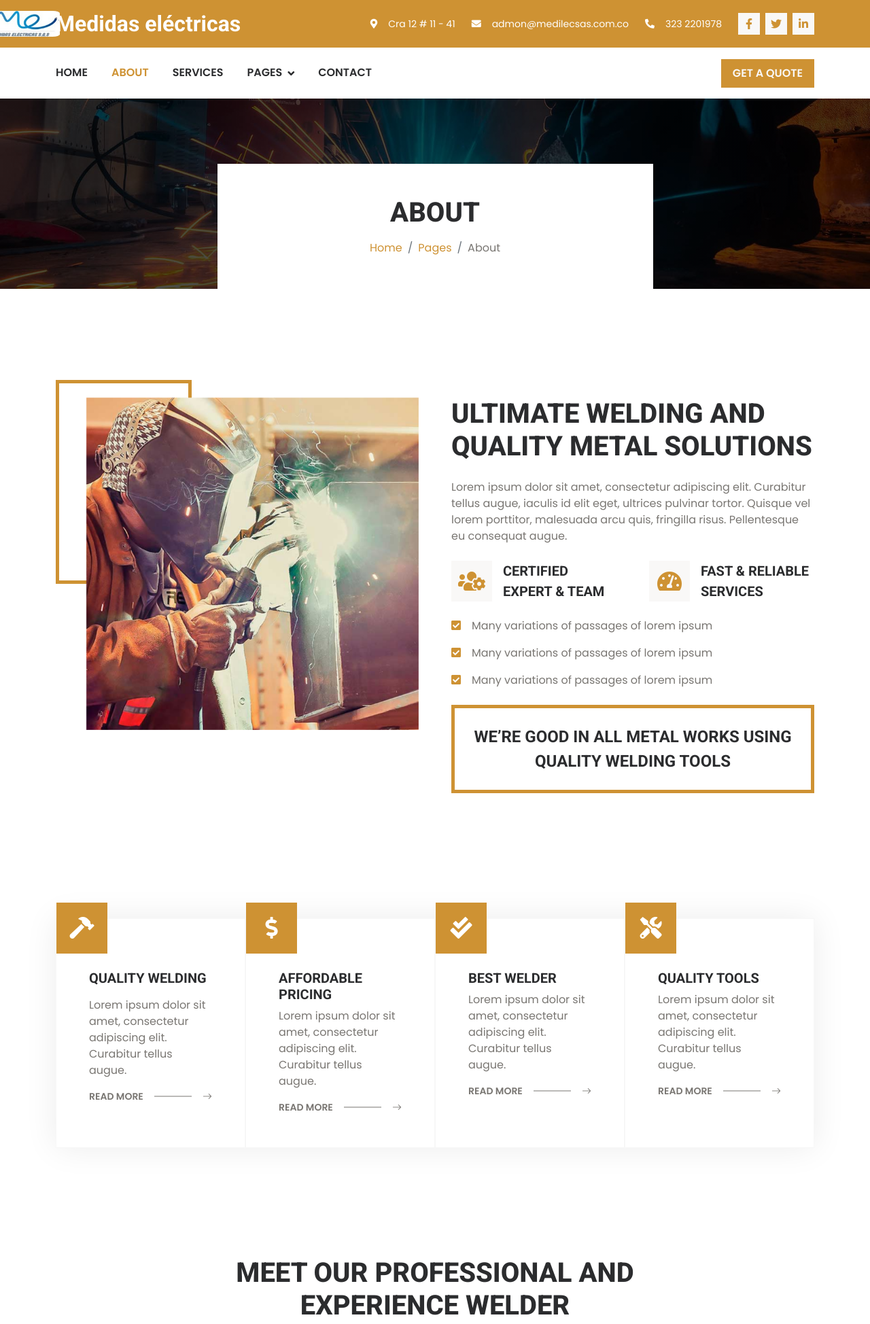
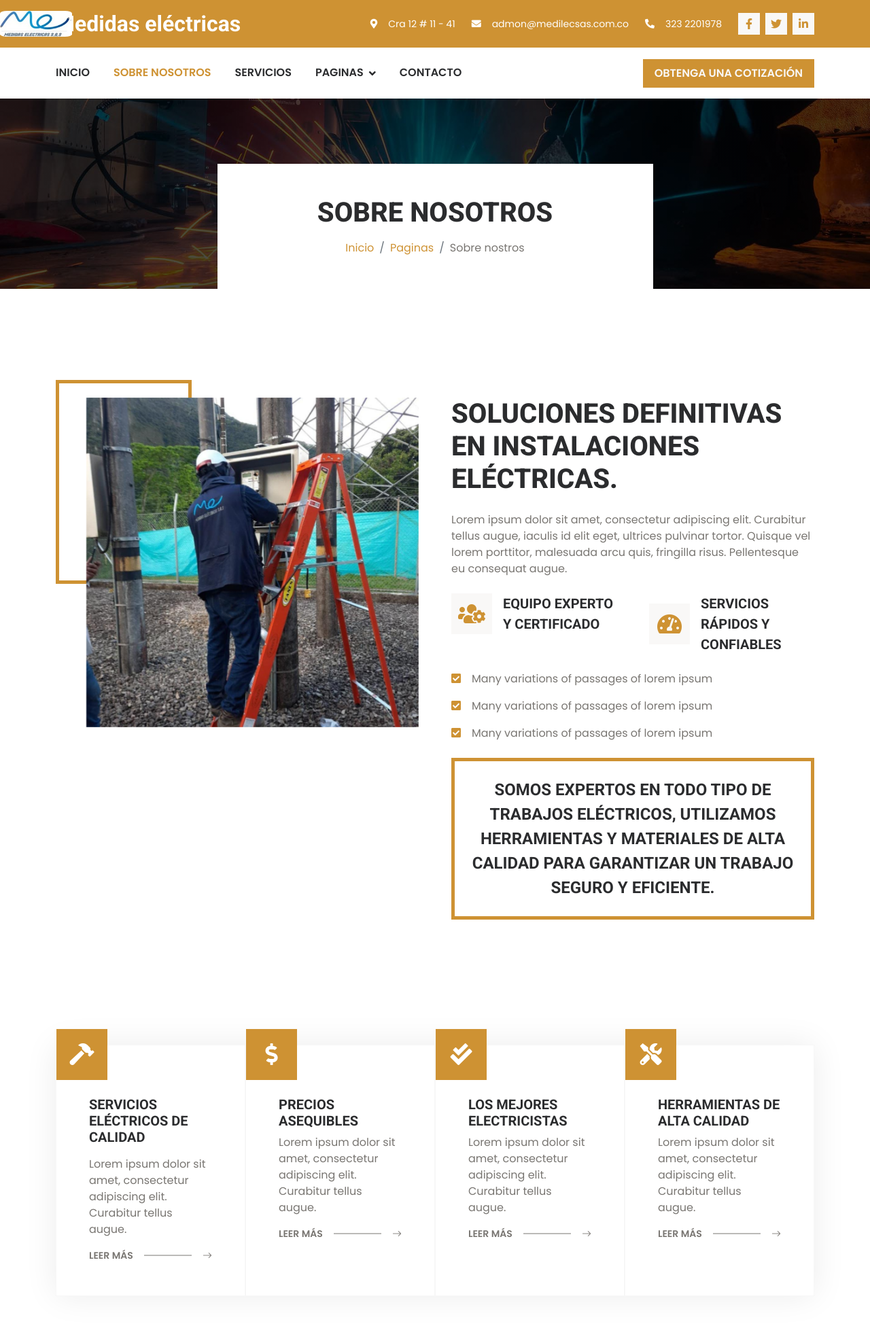
Before and after one commit to Medilec/pag-web, a plain HTML site: page about.html in a window 1280 px wide. Shown: the top 1948 px of the page at 68% size. Drawn offline with nearby package versions, Linux system fonts and the light colour scheme.

Commit message:
Segundo_arreglo

```diff
--- a/about.html
+++ b/about.html
@@ -3,7 +3,7 @@
 
 <head>
     <meta charset="utf-8">
-    <title>WELDORK - Welding Website Template</title>
+    <title>MEDIDAS ELÉCTRICAS</title>
     <meta content="width=device-width, initial-scale=1.0" name="viewport">
     <meta content="" name="keywords">
     <meta content="" name="description">
@@ -82,23 +82,23 @@
                 </button>
                 <div class="collapse navbar-collapse" id="navbarCollapse">
                     <div class="navbar-nav">
-                        <a href="index.html" class="nav-item nav-link">Home</a>
-                        <a href="about.html" class="nav-item nav-link active">About</a>
-                        <a href="service.html" class="nav-item nav-link">Services</a>
+                        <a href="index.html" class="nav-item nav-link">Inicio</a>
+                        <a href="about.html" class="nav-item nav-link active">Sobre nosotros</a>
+                        <a href="service.html" class="nav-item nav-link">Servicios</a>
                         <div class="nav-item dropdown">
-                            <a href="#" class="nav-link dropdown-toggle" data-bs-toggle="dropdown">Pages</a>
+                            <a href="#" class="nav-link dropdown-toggle" data-bs-toggle="dropdown">Paginas</a>
                             <div class="dropdown-menu bg-light rounded-0 rounded-bottom m-0">
-                                <a href="feature.html" class="dropdown-item">Features</a>
-                                <a href="team.html" class="dropdown-item">Our Team</a>
-                                <a href="testimonial.html" class="dropdown-item">Testimonial</a>
-                                <a href="appoinment.html" class="dropdown-item">Appoinment</a>
+                                <a href="feature.html" class="dropdown-item">caracteristicas</a>
+                                <a href="team.html" class="dropdown-item">Nuestro equipo</a>
+                                <a href="testimonial.html" class="dropdown-item">Testimonios</a>
+                                <a href="appoinment.html" class="dropdown-item">Contactanos</a>
                                 <a href="404.html" class="dropdown-item">404 Page</a>
                             </div>
                         </div>
-                        <a href="contact.html" class="nav-item nav-link">Contact</a>
+                        <a href="contact.html" class="nav-item nav-link">Contacto</a>
                     </div>
                     <div class="ms-auto d-none d-lg-block">
-                        <a href="" class="btn btn-primary py-2 px-3">Get A Quote</a>
+                        <a href="" class="btn btn-primary py-2 px-3">Obtenga una cotización</a>
                     </div>
                 </div>
             </nav>
@@ -113,12 +113,12 @@
             <div class="row justify-content-center">
                 <div class="col-lg-7">
                     <div class="bg-white p-5">
-                        <h1 class="display-6 text-uppercase mb-3 animated slideInDown">About</h1>
+                        <h1 class="display-6 text-uppercase mb-3 animated slideInDown">Sobre nosotros</h1>
                         <nav aria-label="breadcrumb animated slideInDown">
                             <ol class="breadcrumb justify-content-center mb-0">
-                                <li class="breadcrumb-item"><a href="#">Home</a></li>
-                                <li class="breadcrumb-item"><a href="#">Pages</a></li>
-                                <li class="breadcrumb-item" aria-current="page">About</li>
+                                <li class="breadcrumb-item"><a href="#">Inicio</a></li>
+                                <li class="breadcrumb-item"><a href="#">Paginas</a></li>
+                                <li class="breadcrumb-item" aria-current="page">Sobre nostros</li>
                             </ol>
                         </nav>
                     </div>
@@ -135,11 +135,11 @@
             <div class="row g-5">
                 <div class="col-lg-6 wow fadeIn" data-wow-delay="0.1s">
                     <div class="about-img">
-                        <img class="img-fluid w-100" src="img/about.jpg">
+                        <img class="img-fluid w-100" src="img/about_med_2.jpg">
                     </div>
                 </div>
                 <div class="col-lg-6 wow fadeIn" data-wow-delay="0.5s">
-                    <h1 class="display-6 text-uppercase mb-4">Ultimate Welding and Quality Metal Solutions</h1>
+                    <h1 class="display-6 text-uppercase mb-4">soluciones definitivas en instalaciones eléctricas.</h1>
                     <p class="mb-4">Lorem ipsum dolor sit amet, consectetur adipiscing elit. Curabitur tellus augue,
                         iaculis id elit eget, ultrices pulvinar tortor. Quisque vel lorem porttitor, malesuada arcu
                         quis, fringilla risus. Pellentesque eu consequat augue.</p>
@@ -149,7 +149,7 @@
                                 <div class="flex-shrink-0 btn-xl-square bg-light me-3">
                                     <i class="fa fa-users-cog fa-2x text-primary"></i>
                                 </div>
-                                <h5 class="lh-base text-uppercase mb-0">Certified Expert & Team</h5>
+                                <h5 class="lh-base text-uppercase mb-0">Equipo experto y certificado</h5>
                             </div>
                         </div>
                         <div class="col-sm-6">
@@ -157,7 +157,7 @@
                                 <div class="flex-shrink-0 btn-xl-square bg-light me-3">
                                     <i class="fa fa-tachometer-alt fa-2x text-primary"></i>
                                 </div>
-                                <h5 class="lh-base text-uppercase mb-0">Fast & Reliable Services</h5>
+                                <h5 class="lh-base text-uppercase mb-0">Servicios rápidos y confiables</h5>
                             </div>
                         </div>
                     </div>
@@ -168,7 +168,9 @@
                     <p><i class="fa fa-check-square text-primary me-3"></i>Many variations of passages of lorem ipsum
                     </p>
                     <div class="border border-5 border-primary p-4 text-center mt-4">
-                        <h4 class="lh-base text-uppercase mb-0">We’re Good in All Metal Works Using Quality Welding Tools</h4>
+                        <h4 class="lh-base text-uppercase mb-0">SOMOS EXPERTOS EN TODO TIPO DE TRABAJOS ELÉCTRICOS, UTILIZAMOS
+                                                                HERRAMIENTAS Y MATERIALES DE ALTA CALIDAD PARA GARANTIZAR UN TRABAJO
+                                                                SEGURO Y EFICIENTE.</h4>
                     </div>
                 </div>
             </div>
@@ -187,10 +189,10 @@
                             <i class="fa fa-hammer fa-2x text-white"></i>
                         </div>
                         <div class="p-5 pt-0">
-                            <h5 class="text-uppercase mb-3">Quality Welding</h5>
+                            <h5 class="text-uppercase mb-3">SERVICIOS ELÉCTRICOS DE CALIDAD</h5>
                             <p>Lorem ipsum dolor sit amet, consectetur adipiscing elit. Curabitur tellus augue.</p>
                             <a class="position-relative text-body text-uppercase small d-flex justify-content-between"
-                                href="#"><b class="bg-white pe-3">Read More</b> <i
+                                href="#"><b class="bg-white pe-3">Leer más</b> <i
                                     class="bi bi-arrow-right bg-white ps-3"></i></a>
                         </div>
                     </div>
@@ -201,10 +203,10 @@
                             <i class="fa fa-dollar-sign fa-2x text-white"></i>
                         </div>
                         <div class="p-5 pt-0">
-                            <h5 class="text-uppercase">Affordable Pricing</h5>
+                            <h5 class="text-uppercase">PRECIOS ASEQUIBLES</h5>
                             <p>Lorem ipsum dolor sit amet, consectetur adipiscing elit. Curabitur tellus augue.</p>
                             <a class="position-relative text-body text-uppercase small d-flex justify-content-between"
-                                href="#"><b class="bg-white pe-3">Read More</b> <i
+                                href="#"><b class="bg-white pe-3">Leer más</b> <i
                                     class="bi bi-arrow-right bg-white ps-3"></i></a>
                         </div>
                     </div>
@@ -215,10 +217,10 @@
                             <i class="fa fa-check-double fa-2x text-white"></i>
                         </div>
                         <div class="p-5 pt-0">
-                            <h5 class="text-uppercase">Best Welder</h5>
+                            <h5 class="text-uppercase">LOS MEJORES ELECTRICISTAS</h5>
                             <p>Lorem ipsum dolor sit amet, consectetur adipiscing elit. Curabitur tellus augue.</p>
                             <a class="position-relative text-body text-uppercase small d-flex justify-content-between"
-                                href="#"><b class="bg-white pe-3">Read More</b> <i
+                                href="#"><b class="bg-white pe-3">Leer más</b> <i
                                     class="bi bi-arrow-right bg-white ps-3"></i></a>
                         </div>
                     </div>
@@ -229,10 +231,10 @@
                             <i class="fa fa-tools fa-2x text-white"></i>
                         </div>
                         <div class="p-5 pt-0">
-                            <h5 class="text-uppercase">Quality Tools</h5>
+                            <h5 class="text-uppercase">HERRAMIENTAS DE ALTA CALIDAD</h5>
                             <p>Lorem ipsum dolor sit amet, consectetur adipiscing elit. Curabitur tellus augue.</p>
                             <a class="position-relative text-body text-uppercase small d-flex justify-content-between"
-                                href="#"><b class="bg-white pe-3">Read More</b> <i
+                                href="#"><b class="bg-white pe-3">Leer más</b> <i
                                     class="bi bi-arrow-right bg-white ps-3"></i></a>
                         </div>
                     </div>
@@ -247,7 +249,7 @@
     <div class="container-fluid team pt-6 pb-6">
         <div class="container">
             <div class="text-center mx-auto wow fadeInUp" data-wow-delay="0.1s" style="max-width: 600px;">
-                <h1 class="display-6 text-uppercase mb-5">Meet Our Professional and Experience Welder</h1>
+                <h1 class="display-6 text-uppercase mb-5">conozca a nuestro equipo de trabajo</h1>
             </div>
             <div class="row g-4">
                 <div class="col-lg-3 col-md-6 wow fadeInUp" data-wow-delay="0.3s">
@@ -262,7 +264,7 @@
                             </div>
                         </div>
                         <div class="text-center p-4">
-                            <h5 class="mb-1">Alex Robin</h5>
+                            <h5 class="mb-1">Adrián</h5>
                             <span>Welder</span>
                         </div>
                     </div>
@@ -279,7 +281,7 @@
                             </div>
                         </div>
                         <div class="text-center p-4">
-                            <h5 class="mb-1">Andrew Bon</h5>
+                            <h5 class="mb-1">Zamir</h5>
                             <span>Welder</span>
                         </div>
                     </div>
@@ -355,13 +357,13 @@
         <div class="container py-5">
             <div class="row g-5">
                 <div class="col-lg-3 col-md-6">
-                    <h5 class="text-uppercase text-light mb-4">Our Office</h5>
-                    <p class="mb-2"><i class="fa fa-map-marker-alt text-primary me-3"></i>123 Street, New York, USA</p>
-                    <p class="mb-2"><i class="fa fa-phone-alt text-primary me-3"></i>+012 345 67890</p>
-                    <p class="mb-2"><i class="fa fa-envelope text-primary me-3"></i>info@example.com</p>
+                    <h5 class="text-uppercase text-light mb-4">Nuestra oficina</h5>
+                    <p class="mb-2"><i class="fa fa-map-marker-alt text-primary me-3"></i>Cra 12 # 11 - 41</p>
+                    <p class="mb-2"><i class="fa fa-phone-alt text-primary me-3"></i>323 220 19 78</p>
+                    <p class="mb-2"><i class="fa fa-envelope text-primary me-3"></i>admon@medilecsas.com.co</p>
                     <div class="d-flex pt-3">
-                        <a class="btn btn-square btn-light me-2" href=""><i
-                                class="fab fa-twitter"></i></a>
+                        <a class="btn btn-square btn-light me-2" href="https://www.instagram.com/medidas_electricas/?hl=es" target="_blank"><i
+                                class="fab fa-instagram"></i></a>
                         <a class="btn btn-square btn-light me-2" href=""><i
                                 class="fab fa-facebook-f"></i></a>
                         <a class="btn btn-square btn-light me-2" href=""><i
@@ -371,7 +373,7 @@
                     </div>
                 </div>
                 <div class="col-lg-3 col-md-6">
-                    <h5 class="text-uppercase text-light mb-4">Quick Links</h5>
+                    <h5 class="text-uppercase text-light mb-4">Acceso rápido</h5>
                     <a class="btn btn-link" href="">About Us</a>
                     <a class="btn btn-link" href="">Contact Us</a>
                     <a class="btn btn-link" href="">Our Services</a>
--- a/css/style.css
+++ b/css/style.css
@@ -4,7 +4,7 @@
     width: auto;
     position: fixed;
     border-radius: 10%;
-    left: -0.5cm; /* mueve 0.5 cm a la izquierda */
+    left: -0.001cm; /* mueve 0.5 cm a la izquierda */
 }
 
 .back-to-top {
```
Also changed, not shown: img/About_electro.jpg (added), img/about_med_2.jpg (added).
